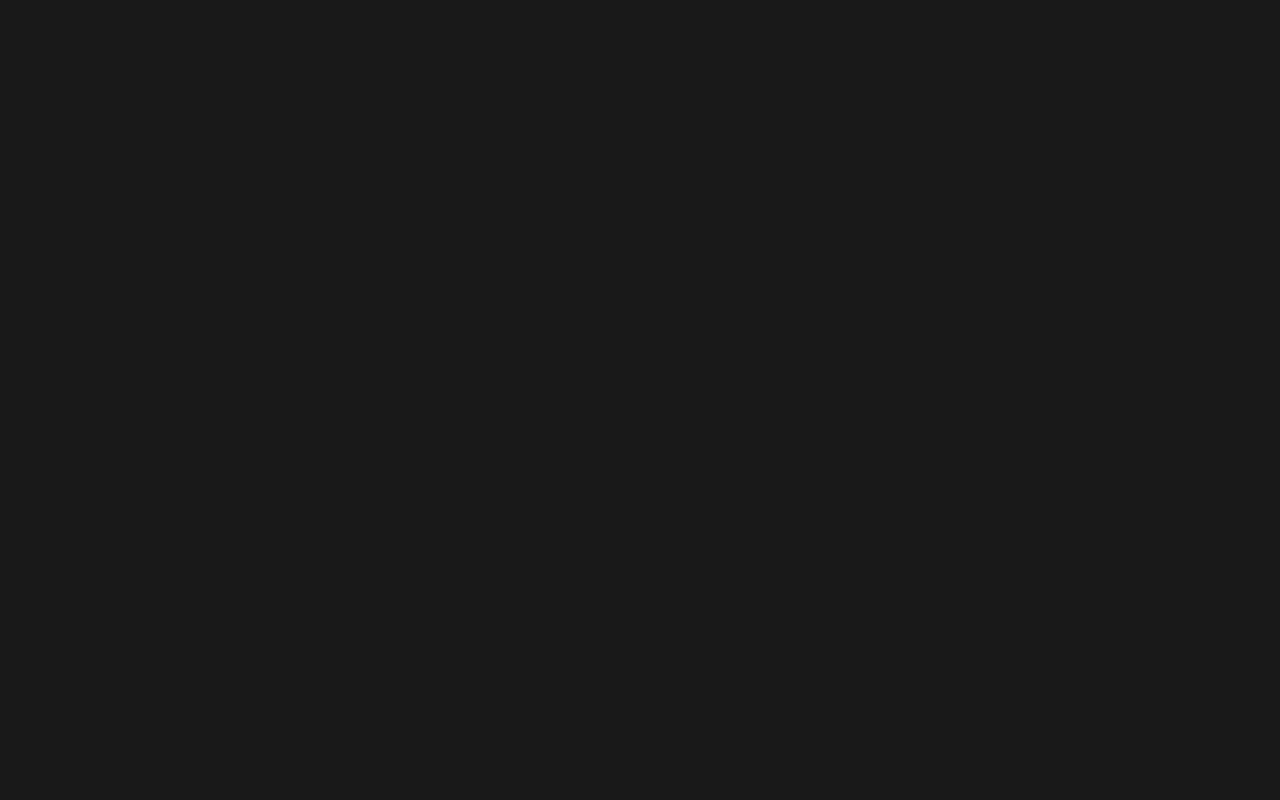
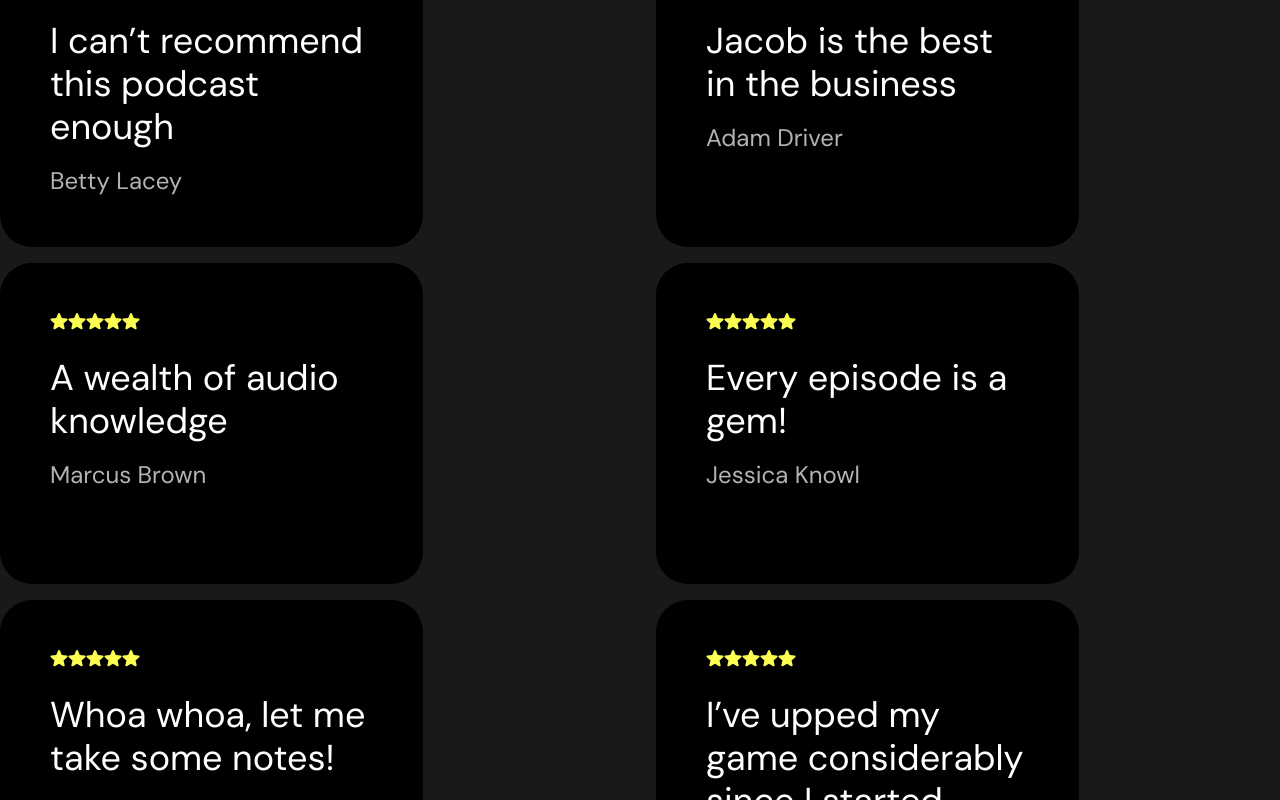
Before and after one commit to Mokkento12/castaway-react-app, a React (Create React App) app: page / in a window 1280 px wide. Shown: the part 4940-5740 px from the top of the page. Before the commit the page ends 4766 px from the top, so only its background shows below. Built offline with nearby package versions, Linux system fonts and the light colour scheme.

Commit message:
Добавлен компонент Testimonials

```diff
--- a/src/components/HomePage/HomePage.js
+++ b/src/components/HomePage/HomePage.js
@@ -3,6 +3,7 @@ import HeroPage from "../HeroPage/HeroPage";
 import EpisodesPage from "../Episodes/EpisodesPage";
 import GuestPage from "../GuestPage/GuestPage";
 import Form from "../Form/Form";
+import Testimonials from "../Testimonials/Testimonials";
 
 const Homepage = () => {
   return (
@@ -11,6 +12,7 @@ const Homepage = () => {
       <EpisodesPage />
       <GuestPage />
       <Form />
+      <Testimonials />
       {/* Добавьте другие секции */}
     </div>
   );
--- /dev/null
+++ b/src/components/Testimonials/Testimonials.css
@@ -0,0 +1,42 @@
+.testimonials {
+  width: 100%;
+  padding: 100px 0;
+}
+
+.testimonials-container {
+  display: grid;
+  grid-template-columns: repeat(auto-fill, minmax(423px, 1fr));
+  gap: 16px;
+  margin-right: -16px;
+}
+
+.testimonial-item {
+  display: flex;
+  flex-direction: column;
+  width: 423px;
+  min-height: 321px;
+  border-radius: 32px;
+  background: #000;
+  padding: 50px;
+}
+
+.rating {
+  margin-bottom: 21px;
+}
+
+.testimonial-text {
+  color: #FFF;
+  font-size: 36px;
+  font-style: normal;
+  font-weight: 400;
+  line-height: 43.2px;
+  margin-bottom: 19px;
+}
+
+.testimonial-name {
+  color: rgba(255, 255, 255, 0.70);
+  font-size: 24px;
+  font-style: normal;
+  font-weight: 400;
+  line-height: 28.8px;
+}
--- /dev/null
+++ b/src/components/Testimonials/Testimonials.js
@@ -0,0 +1,60 @@
+import React from "react";
+import starImage from "../../assets/img/star.svg";
+
+import "./Testimonials.css";
+
+const testimonials = [
+  {
+    name: "Betty Lacey",
+    text: "I can’t recommend this podcast enough",
+  },
+  {
+    name: "Adam Driver",
+    text: "Jacob is the best in the business",
+  },
+  {
+    name: "Marcus Brown",
+    text: "A wealth of audio knowledge",
+  },
+  {
+    name: "Jessica Knowl",
+    text: "Every episode is a gem!",
+  },
+  {
+    name: "Scott Adams",
+    text: "Whoa whoa, let me take some notes!",
+  },
+  {
+    name: "Steven Blast",
+    text: "I’ve upped my game considerably since I started listening",
+  },
+];
+
+const Testimonials = () => {
+  return (
+    <section className="testimonials">
+      <ul className="testimonials-container">
+        {testimonials.map((item, index) => (
+          <li key={index} className="testimonial-item">
+            <div className="rating">
+              {Array(5)
+                .fill(null)
+                .map((_, i) => (
+                  <img
+                    key={i}
+                    src={starImage}
+                    alt="star"
+                    className="rating-image"
+                  />
+                ))}
+            </div>
+            <p className="testimonial-text">{item.text}</p>
+            <span className="testimonial-name">{item.name}</span>
+          </li>
+        ))}
+      </ul>
+    </section>
+  );
+};
+
+export default Testimonials;
```
